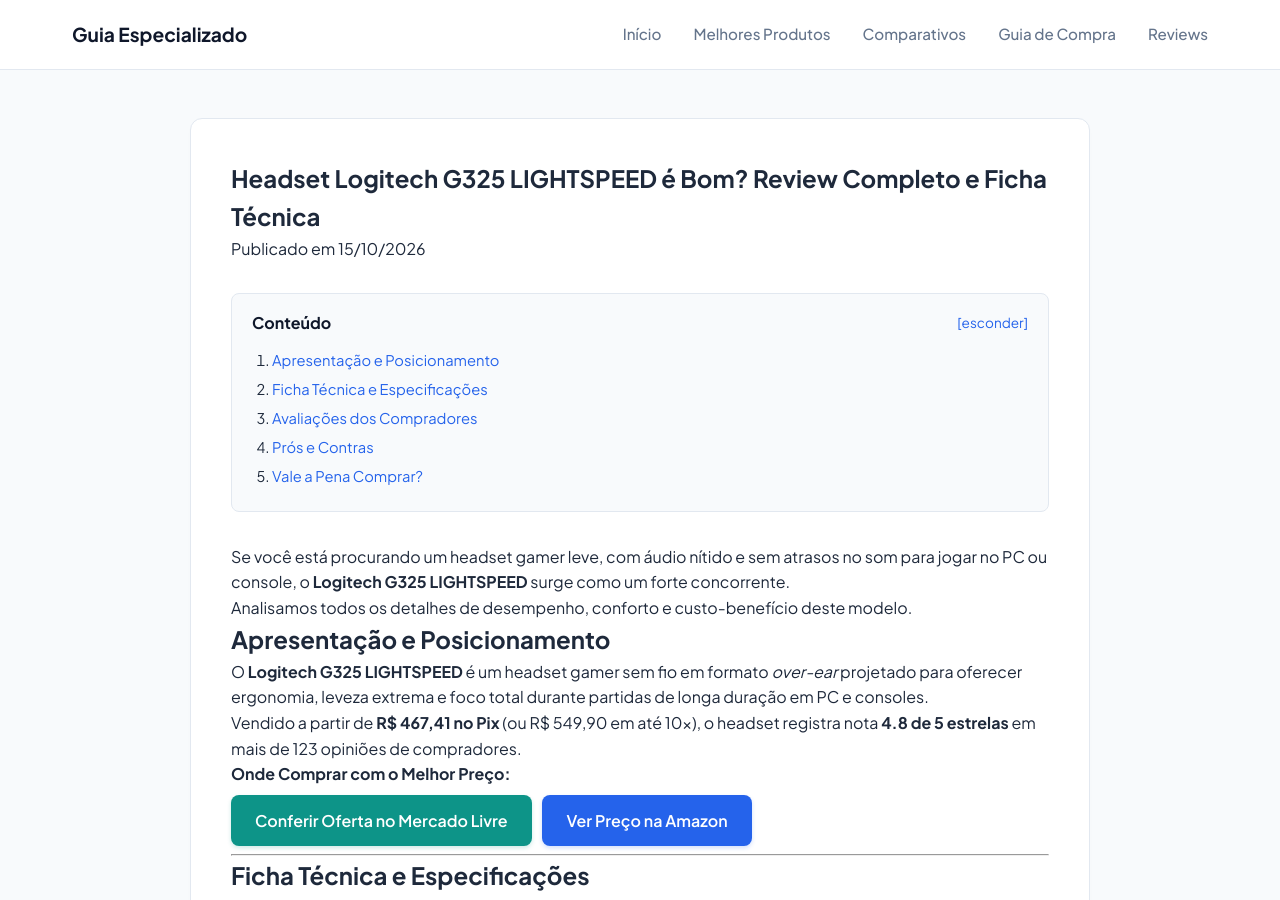
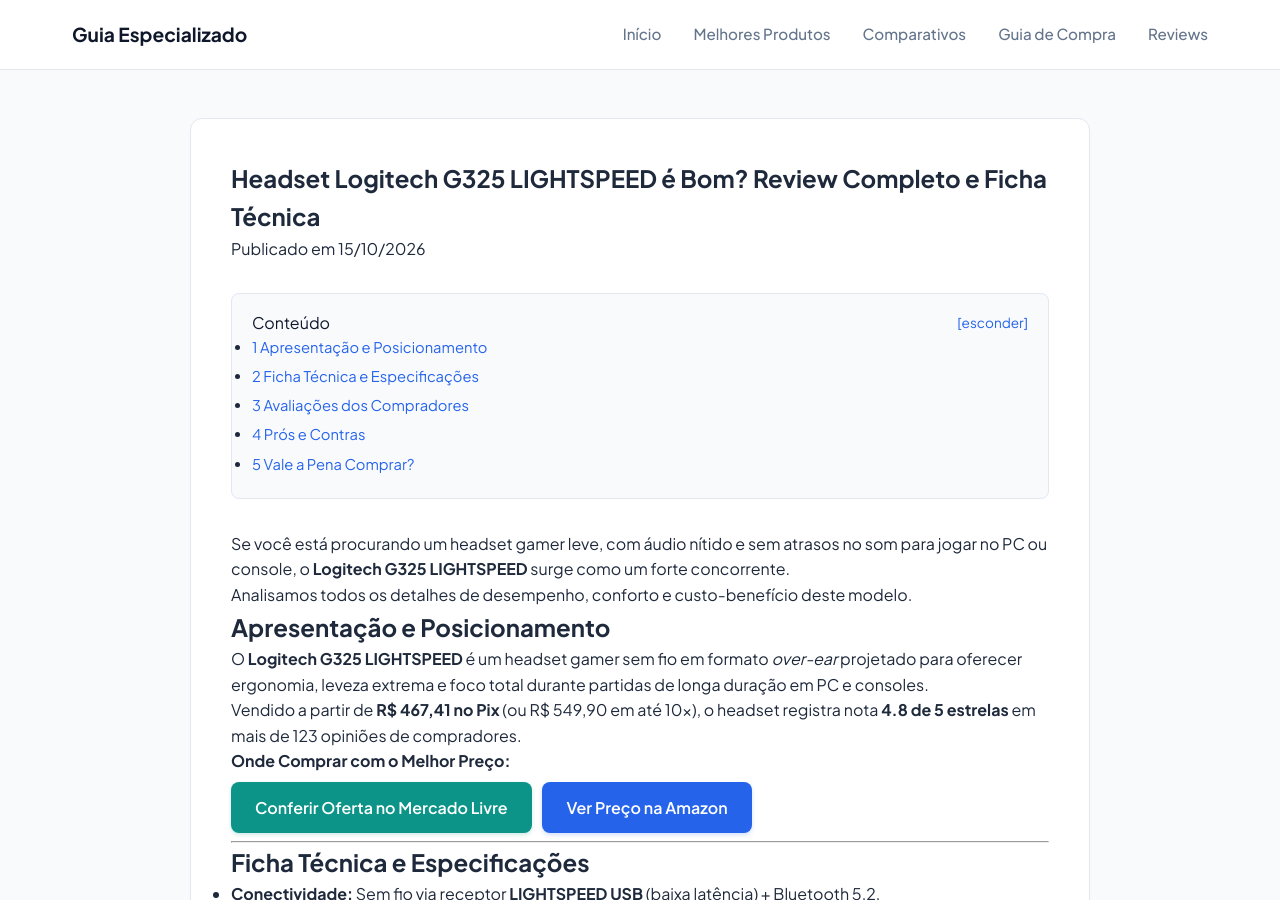
Before and after one commit to membroequipe/SiteReview, a Jekyll site: the page built from _posts/2026-10-15-logitech-g325-lightspeed-review.md, in a window 1280 px wide and 900 px high. Built offline with Jekyll 4.4.1, drawn with Linux system fonts in a browser that asks for light colours; some of the changed lines change nothing that is shown.

Commit message:
Update post.html

```diff
--- a/_layouts/post.html
+++ b/_layouts/post.html
@@ -8,11 +8,13 @@
     <p class="post-meta">Publicado em {{ page.date | date: "%d/%m/%Y" }}</p>
   </header>
 
-  <!-- CAIXA DO ÍNDICE RETRÁTIL AUTOMÁTICA -->
+  <!-- CAIXA DO ÍNDICE RETRÁTIL MODELO ASPIRADORES -->
   <div class="toc-container" id="toc-box" style="display: none;">
     <details open>
-      <summary><strong>Conteúdo</strong></summary>
-      <ol id="auto-toc"></ol>
+      <summary>
+        <span class="toc-title">Conteúdo</span>
+      </summary>
+      <ul id="auto-toc" class="toc-list"></ul>
     </details>
   </div>
 
@@ -29,12 +31,13 @@
 
     if (!content || !tocList) return;
 
-    // Seleciona todos os títulos H2 e H3 do artigo
     const headings = content.querySelectorAll("h2, h3");
 
     if (headings.length > 0) {
+      let h2Count = 0;
+      let h3Count = 0;
+
       headings.forEach((heading, index) => {
-        // Cria um ID para o título se não existir
         if (!heading.id) {
           heading.id = "secao-" + (index + 1);
         }
@@ -42,18 +45,26 @@
         const li = document.createElement("li");
         const a = document.createElement("a");
         a.href = "#" + heading.id;
-        a.textContent = heading.textContent;
 
-        // Se for H3, adiciona um pequeno recuo
-        if (heading.tagName.toLowerCase() === "h3") {
-          li.style.marginLeft = "1.25rem";
+        const isH3 = heading.tagName.toLowerCase() === "h3";
+
+        if (isH3) {
+          h3Count++;
+          li.className = "toc-subitem";
+          // Formato: 4.1 Nome do Tópico (Sem ponto após a numeração)
+          a.textContent = `${h2Count}.${h3Count} ${heading.textContent}`;
+        } else {
+          h2Count++;
+          h3Count = 0; // reseta a contagem do H3 para o próximo H2
+          li.className = "toc-item";
+          // Formato: 1 Nome do Tópico (Sem ponto após o número)
+          a.textContent = `${h2Count} ${heading.textContent}`;
         }
 
         li.appendChild(a);
         tocList.appendChild(li);
       });
 
-      // Exibe a caixa do índice caso haja títulos
       tocBox.style.display = "block";
     }
   });
```
